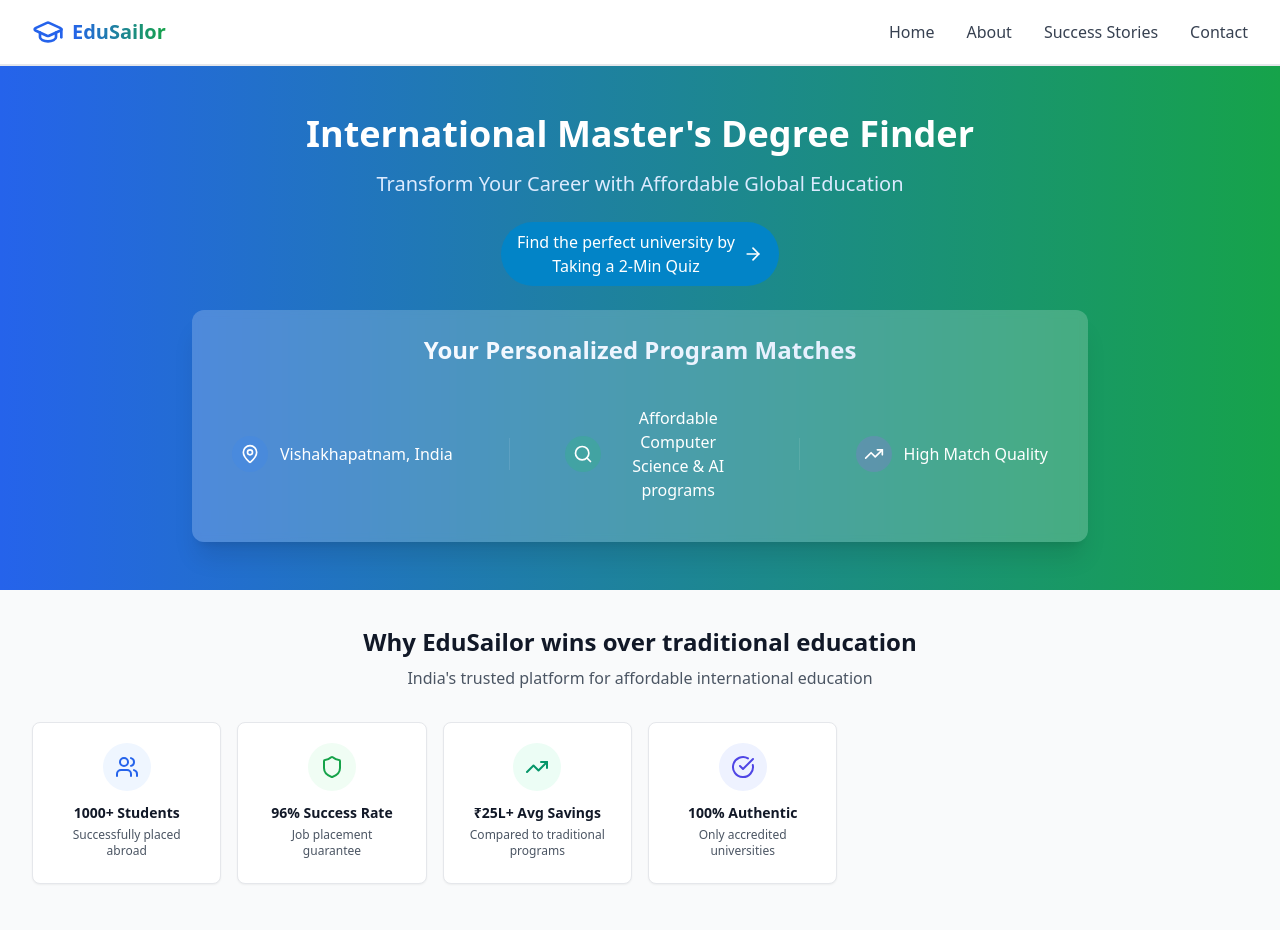
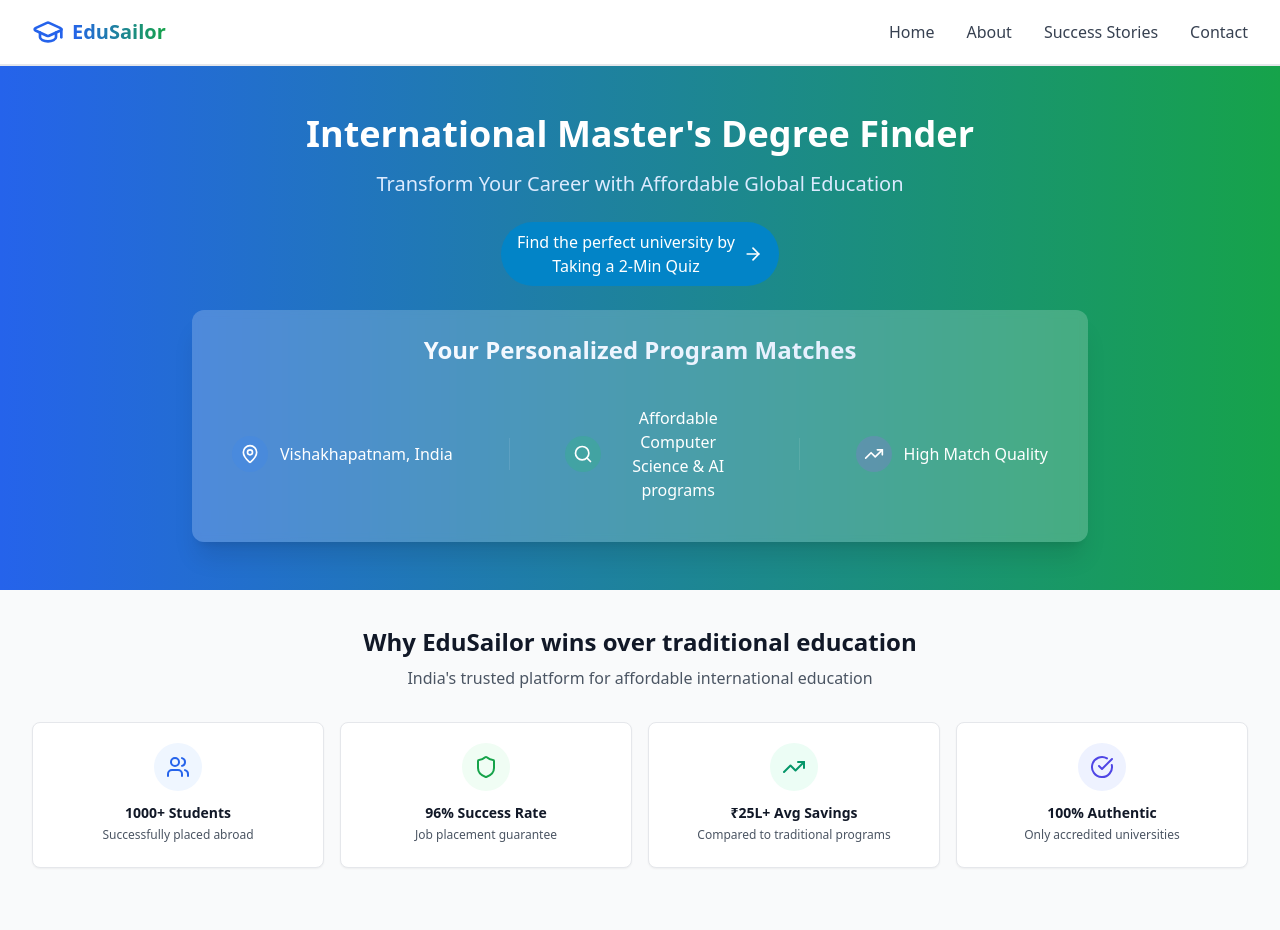
Before and after one commit to seeyara/UniversityFinder, a Next.js app: page / in a window 1280 px wide. Shown: the top 930 px of the page. Built offline with nearby package versions, Linux system fonts and the light colour scheme.

Commit message:
Changes made

```diff
--- a/src/app/components/TrustIndicators.tsx
+++ b/src/app/components/TrustIndicators.tsx
@@ -55,11 +55,11 @@
           </p>
         </div>
 
-        <div className="grid grid-cols-2 md:grid-cols-3 lg:grid-cols-6 gap-4">
+        <div className="justify-items-center grid grid-cols-2 md:grid-cols-3 lg:grid-cols-4 gap-4">
           {indicators.map((indicator, index) => {
             const Icon = indicator.icon;
             return (
-              <Card key={index} className="text-center hover:shadow-lg transition-shadow duration-300">
+              <Card key={index} className="text-center hover:shadow-lg transition-shadow duration-300 w-full max-w-[300px]">
                 <CardContent className="p-4 pt-5">
                   <div className={`inline-flex items-center justify-center w-12 h-12 rounded-full mb-3 ${getColorClasses(indicator.color)}`}>
                     <Icon className="h-6 w-6" />
```
